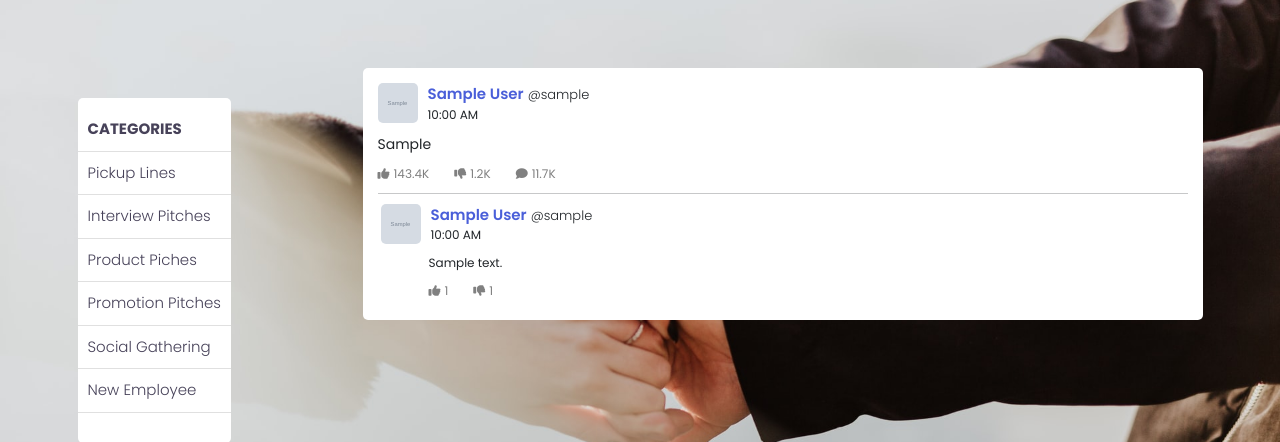
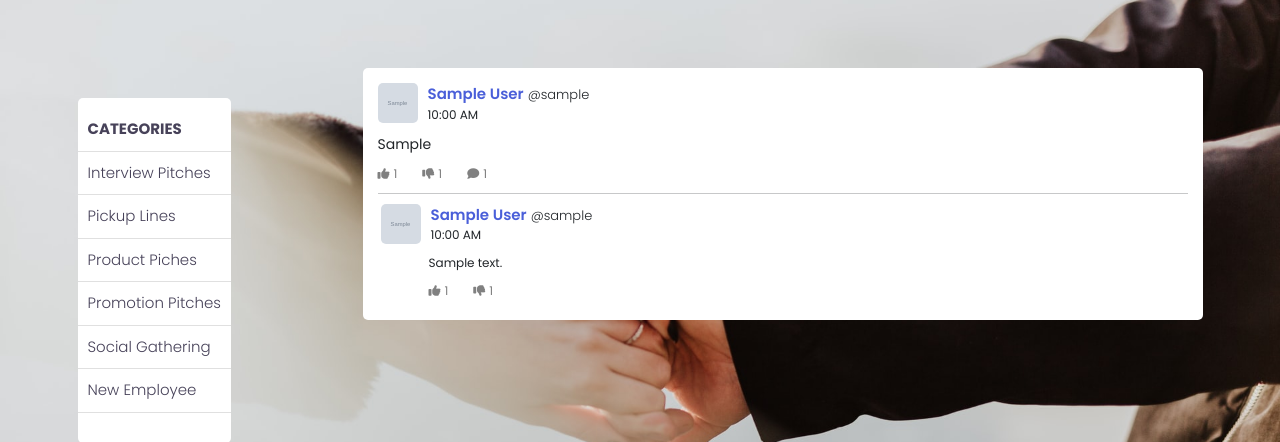
Before and after one commit to peterken674/pitcher, a Flask app: page /1/comments in a window 1280 px wide. Shown: the part 92-534 px from the top of the page. Run offline with Flask 2, Linux system fonts and the light colour scheme; tables that the repository leaves empty hold one stand-in row (values such as "Sample post"); grey boxes marked "Sample" are stand-in pictures; some libraries are stand-ins or nearby versions.

Commit message:
Edit comment footer.

```diff
--- a/app/templates/comments.html
+++ b/app/templates/comments.html
@@ -25,19 +25,19 @@
             <div class="thumbs-up">
                 <i class="fas fa-thumbs-up"></i>
             </div>
-            <div class="likes-count">143.4K</div>
+            <div class="likes-count">{{ pitch.likes }}</div>
         </div>
         <div class="dislikes">
             <div class="thumbs-down">
                 <i class="fas fa-thumbs-down"></i>
             </div>
-            <div class="dislikes-count">1.2K</div>
+            <div class="dislikes-count">{{pitch.dislikes}}</div>
         </div>
         <div class="comments">
             <div>
                 <i class="fas fa-comment"></i>
             </div>
-            <div>11.7K</div>
+            <div>{{pitch.comments.count()}}</div>
         </div>
     </div>
     {% if current_user.is_authenticated %}
--- a/app/templates/index.html
+++ b/app/templates/index.html
@@ -17,8 +17,8 @@
                     {% endif %}
                     <div class="categories my-5 py-3 pb-5">
                         <div class="categories-title p-3 text-uppercase">Categories</div>
-                        <a href="{{url_for('main.categories', id=1)}}" ><div class="category p-3">Pickup Lines</div></a>
-                        <a href="{{url_for('main.categories', id=2)}}" ><div class="category p-3">Interview Pitches</div></a>
+                        <a href="{{url_for('main.categories', id=1)}}" ><div class="category p-3">Interview Pitches</div></a>
+                        <a href="{{url_for('main.categories', id=2)}}" ><div class="category p-3">Pickup Lines</div></a>
                         <a href="{{url_for('main.categories', id=3)}}" ><div class="category p-3">Product Piches</div></a>
                         <a href="{{url_for('main.categories', id=4)}}" ><div class="category p-3">Promotion Pitches</div></a>
                         <a href="{{url_for('main.categories', id=5)}}" ><div class="category p-3">Social Gathering</div></a>
```
